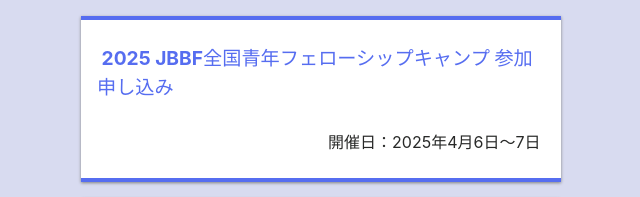
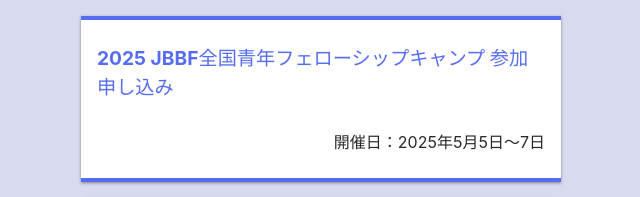
Before and after one commit to axunion/nitonabbc-form, a Nuxt app: page /apply/202505 in a window 1280 px wide. Shown: the top 197 px of the page, without its empty margins (319-959 px from the left). Built offline with nearby package versions, Linux system fonts and the light colour scheme; no server answers.

Commit message:
feat: update form components with improved label handling

```diff
--- a/app/components/FormBox.vue
+++ b/app/components/FormBox.vue
@@ -1,12 +1,9 @@
-<script setup lang="ts">
-defineProps<{
-  label?: string;
-}>();
-</script>
-
 <template>
     <div class="box">
-        <div v-if="label" class="label">{{ label }}</div>
+        <div class="label">
+            <slot name="label"></slot>
+        </div>
+
         <slot></slot>
     </div>
 </template>
--- a/app/pages/apply/202505.vue
+++ b/app/pages/apply/202505.vue
@@ -20,12 +20,8 @@
 
 <template>
     <HeaderDefault>
-        <template #heading>
-            2025 JBBF全国青年フェローシップキャンプ 参加申し込み
-        </template>
-        <template #date>
-            開催日：2025年4月6日〜7日
-        </template>
+        <template #heading>2025 JBBF全国青年フェローシップキャンプ 参加申し込み</template>
+        <template #date>開催日：2025年5月5日〜7日</template>
     </HeaderDefault>
 
     <main>
--- a/app/pages/survey/202505.vue
+++ b/app/pages/survey/202505.vue
@@ -48,7 +48,7 @@
 <template>
   <HeaderDefault>
     <template #heading>2025 JBBF全国青年フェローシップキャンプ アンケート</template>
-    <template #date>開催日：2025年4月6日〜7日</template>
+    <template #date>開催日：2025年5月5日〜7日</template>
   </HeaderDefault>
 
   <main>
@@ -58,7 +58,9 @@
           <p>このたびはご参加いただき、誠にありがとうございました。今後のキャンプ運営の参考とさせていただきたく、ぜひアンケートにご協力ください。</p>
         </AppCard>
 
-        <FormBox label="お知らせについて">
+        <FormBox>
+          <template #label>お知らせについて</template>
+
           <p class="question">ご案内はわかりやすかったでしょうか？</p>
           <AppInputRadio name="noticeClarity" :items="[
             { label: 'とてもわかりやすかった', value: 'とてもわかりやすかった' },
@@ -93,7 +95,9 @@
         </FormBox>
 
 
-        <FormBox label="プログラムについて">
+        <FormBox>
+          <template #label>プログラムについて</template>
+
           <p class="question">スケジュールの内容や進行はいかがでしたか？</p>
           <AppInputRadio name="schedule" :items="[
             { label: '忙しく感じた', value: '忙しく感じた' },
```
